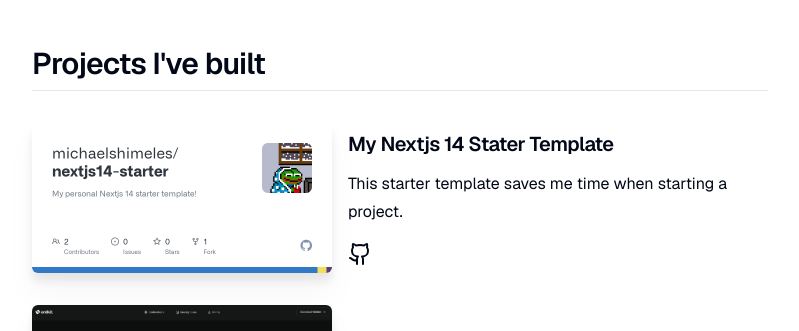
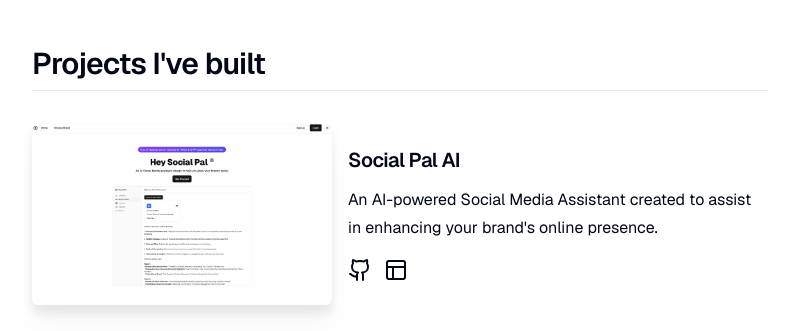
Before and after one commit to michaelshimeles/personal-portfolio, a Next.js app: page / in a window 1280 px wide. Shown: the part 1060-1391 px from the top of the page, without its empty margins (240-1039 px from the left). Built offline with nearby package versions, Linux system fonts and the light colour scheme.

Commit message:
Added a project

```diff
--- a/app/page.tsx
+++ b/app/page.tsx
@@ -12,6 +12,11 @@
           Projects I&apos;ve built
         </h2>
         <div className='flex flex-col w-full'>
+          <ProjectCard image={'/socialpal.png'} title={'Social Pal AI'} description={"An AI-powered Social Media Assistant created to assist in enhancing your brand's online presence."} urls={{
+            github: "https://github.com/michaelshimeles/SocialPal",
+            website: "https://www.heysocialpal.com/"
+          }} />
+
           <ProjectCard image={'/starter.png'} title={'My Nextjs 14 Stater Template'} description={'This starter template saves me time when starting a project.'} urls={{
             github: "https://github.com/michaelshimeles/nextjs14-starter",
             website: null
```
Also changed, not shown: public/socialpal.png (added).
